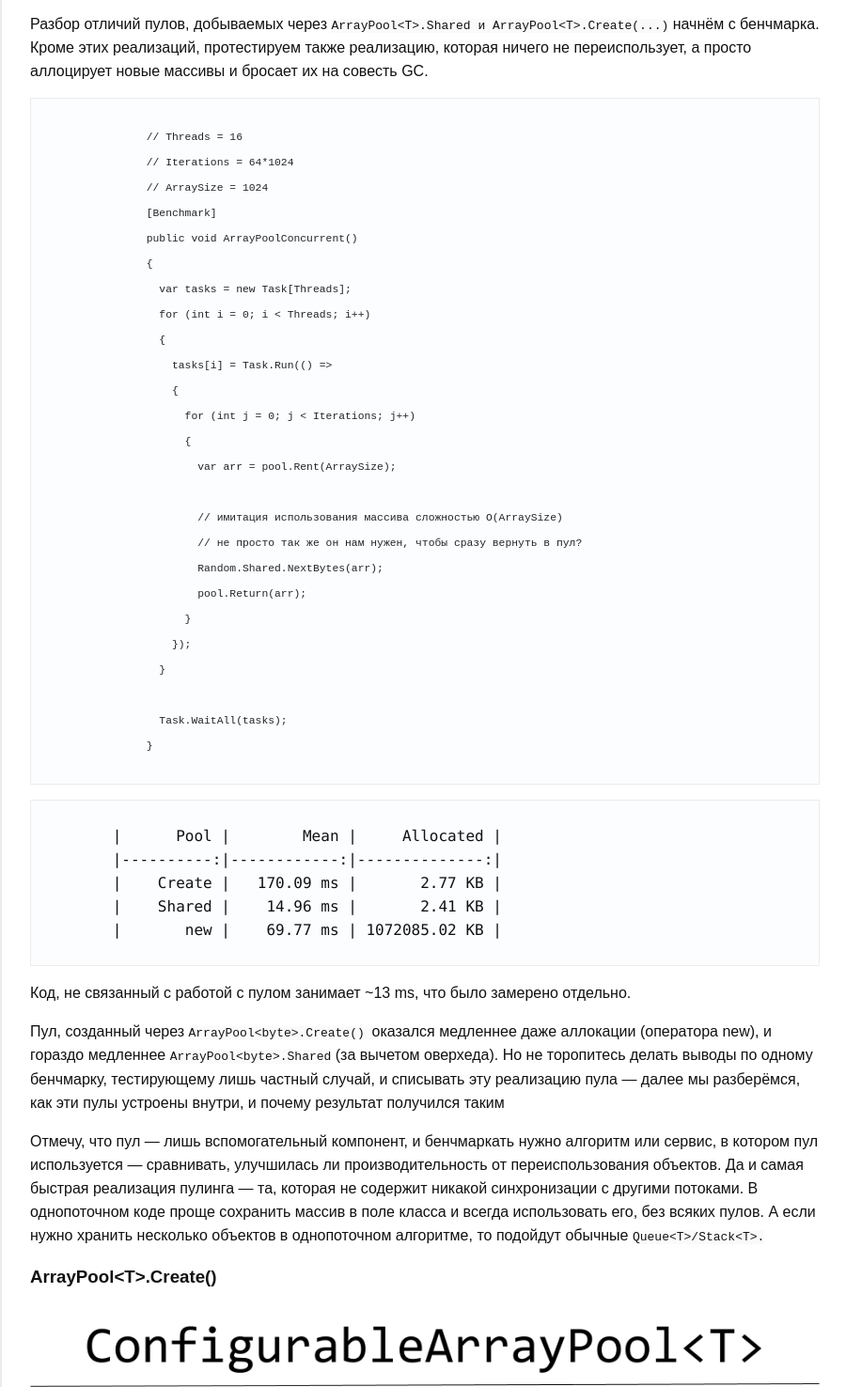
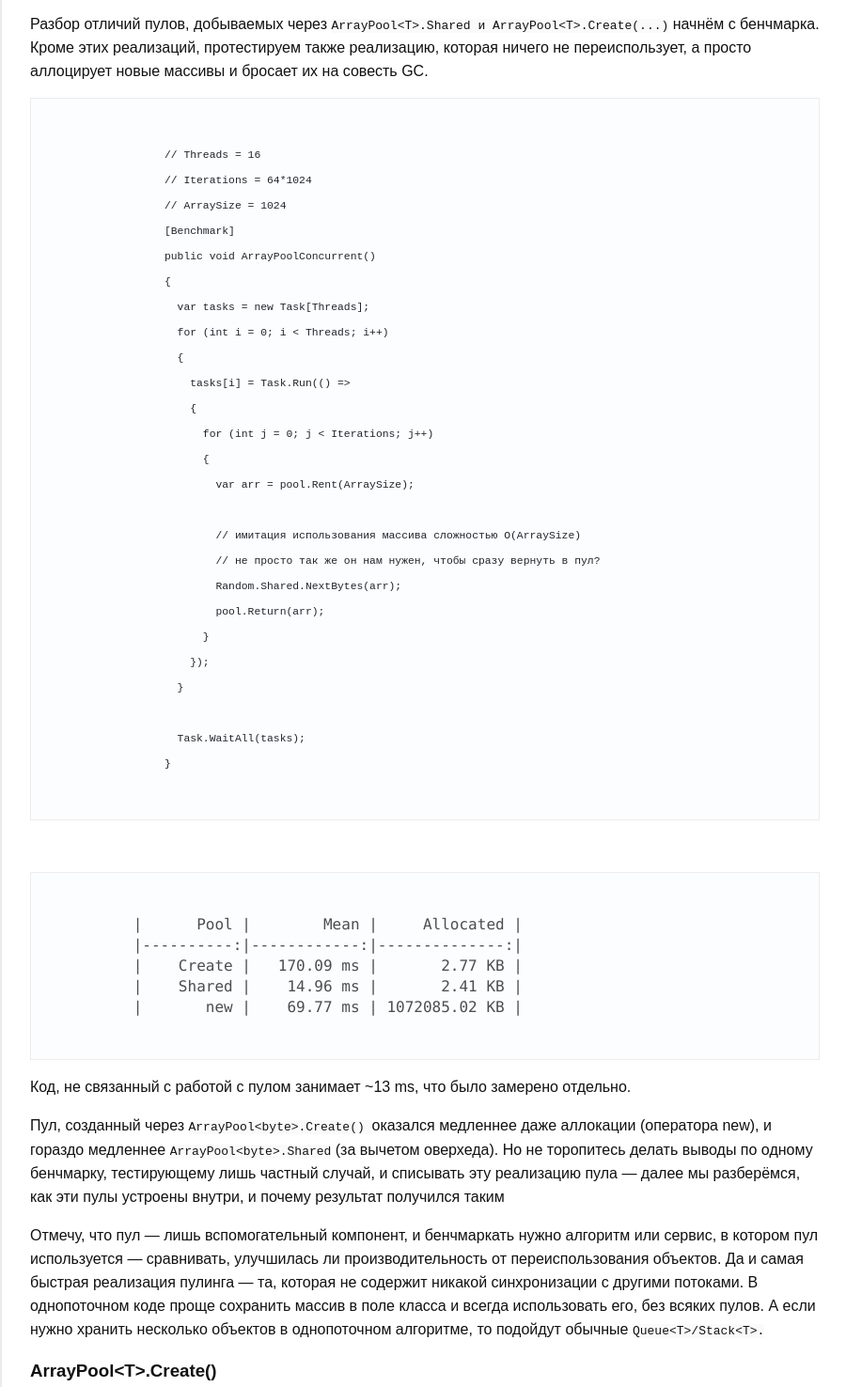
Before and after one commit to krotVidit/WebHomeTask, a plain HTML site: page Habr/HTML/index.html in a window 1280 px wide. Shown: the part 1698-3174 px from the top of the page at 94% size, without its empty margins (188-1088 px from the left). Drawn offline with Linux system fonts and the light colour scheme; files whose address does not match are found by name.

Commit message:
skroll not

```diff
--- a/Habr/CSS/style.css
+++ b/Habr/CSS/style.css
@@ -59,19 +59,22 @@ body {
    background-color: #FBFDFF;
    color: #212529;
    font-size: 0.875em;
-   font-family: Menlo, Monaco, Consolas, "Courier New", monospace;
-   padding-left: 0;
+   font-family: Consolas;
+   padding: 1.375em;
    border: 1px solid #EAECEF;
 
 
 }
 
 .table {
-   font-family: Menlo, Monaco, Consolas, "Courier New", monospace;
+   font-family: Consolas;
    background-color: #FBFDFF;
    border: 0.0625em solid #EAECEF;
-   text-align: left;
-   font-family: Menlo, Monaco, Consolas, "Courier New", Courier, monospace;
+   font-style: normal;
+   line-height: 1.375em;
+   color: #4d4d4c;
+   width: 400;
+   padding: 1.375em;
 
 }
 
--- a/Habr/HTML/index.html
+++ b/Habr/HTML/index.html
@@ -122,7 +122,7 @@
                     Task.WaitAll(tasks);
                   }
                   </code></pre>
-      <div class="отступ"></div>
+      <br>
       <pre class="table">
 
          |      Pool |        Mean |     Allocated |
@@ -389,7 +389,7 @@ Event Microsoft-Windows-DotNETRuntime/Contention/Start
          Пример стектрейса из <code class="sText">dotnet dump:</code></p>
 
 
-      <pre class="code"><code class="scroll-x">
+      <pre class="code"><code class>
  Call Site
 [HelperMethodFrame: 0000004e2f77f488] System.Threading.Thread.SleepInternal(Int32)
 System.Threading.Thread.Sleep(Int32) [/_/src/libraries/System.Private.CoreLib/src/System/Threading/Thread.cs @ 375]
```
Lines whose indentation alone changed are shown as unchanged.
